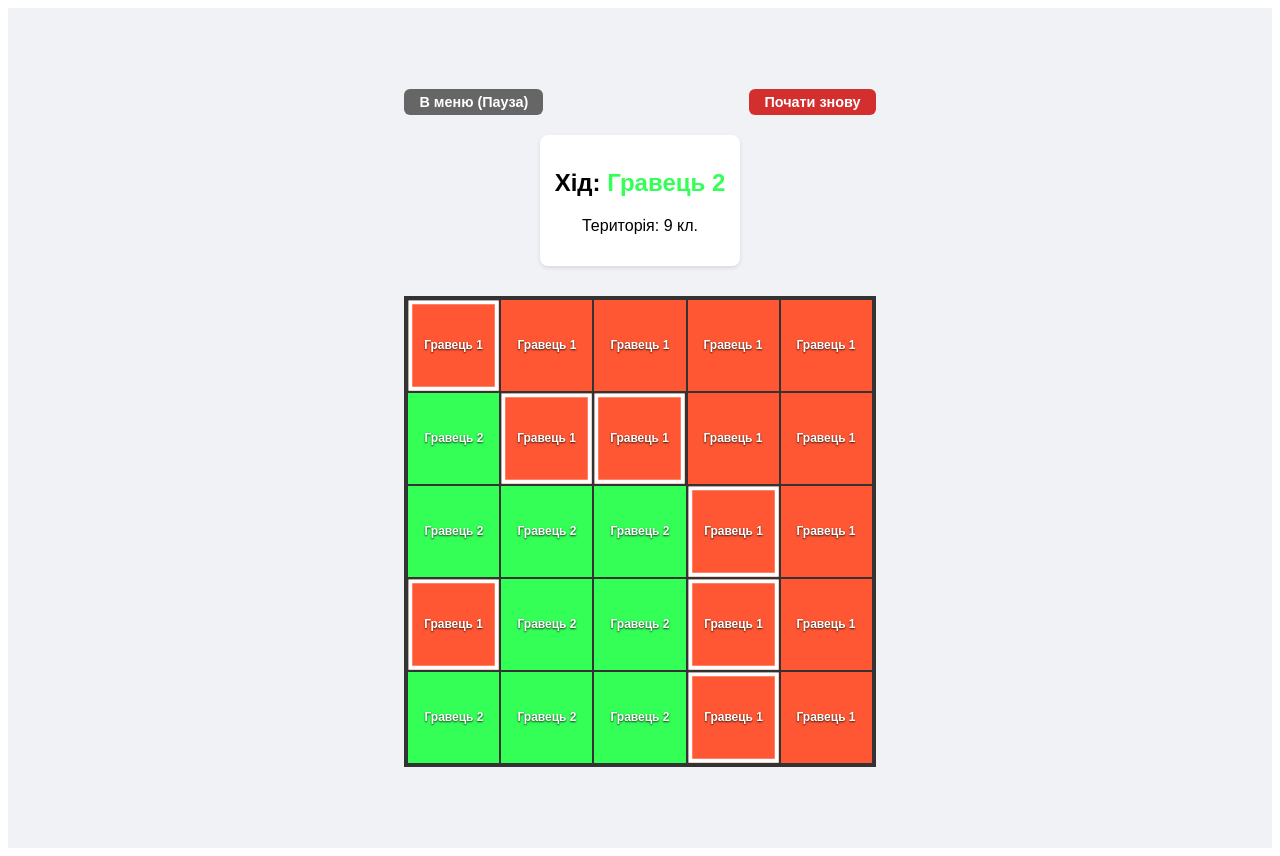
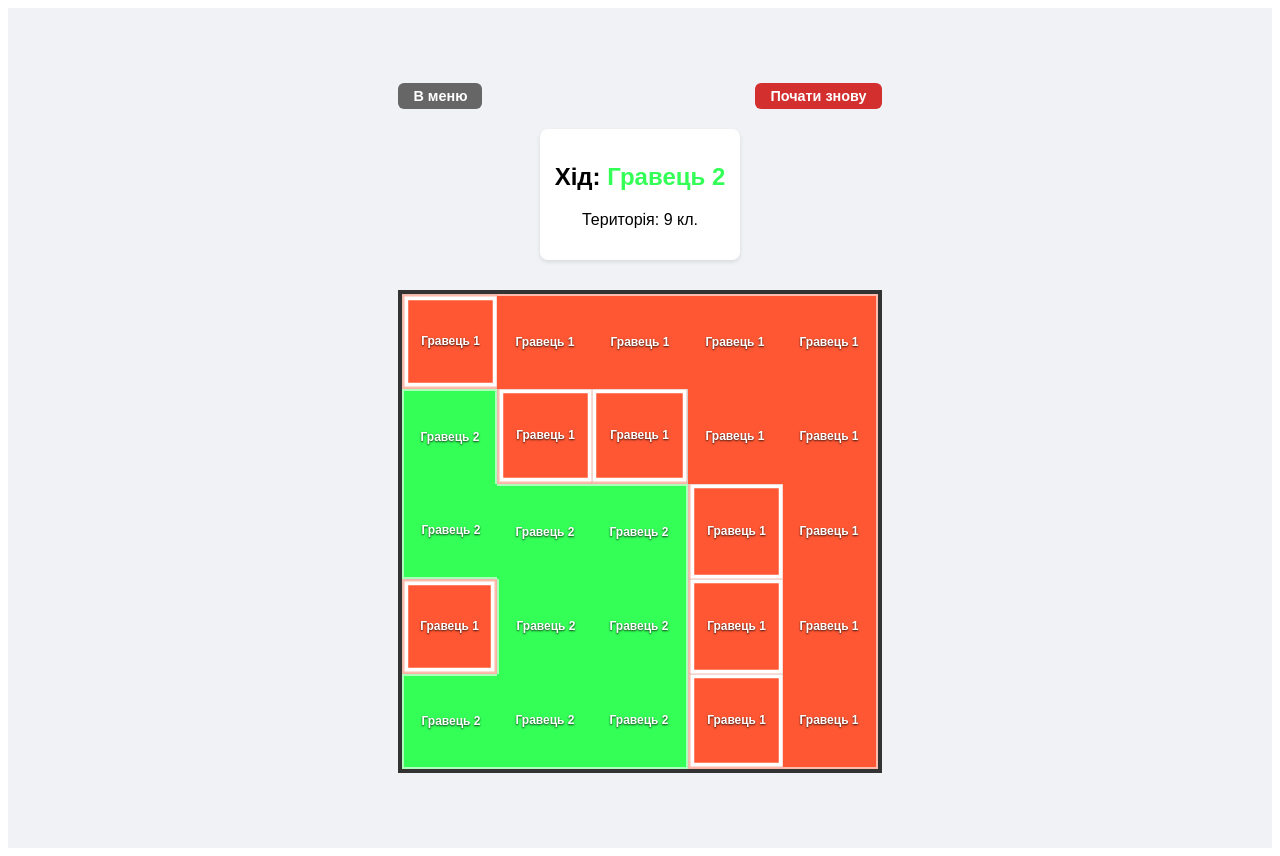
Before and after one commit to gamlinskijoleg/pole, a Next.js app: page / in a window 1280 px wide. Both pictures are taken after a click on the button "Почати гру". Built offline with nearby package versions, Linux system fonts and the light colour scheme.

Commit message:
refactor(GameBoard): improve code readability and add getOwnerIdAt function style(game.module.css): adjust grid layout by removing gap and changing background color

```diff
--- a/src/app/components/GameBoard.tsx
+++ b/src/app/components/GameBoard.tsx
@@ -1,6 +1,6 @@
 // app/components/GameBoard.tsx
-import styles from "../game.module.css";
-import { Player, Cell } from "../types";
+import styles from '../game.module.css';
+import { Player, Cell } from '../types';
 
 interface GameBoardProps {
   grid: Cell[];
@@ -21,53 +21,40 @@ export default function GameBoard({
   gridSize,
   onCellClick,
   onReset,
-  onToMenu,
+  onToMenu
 }: GameBoardProps) {
-  // Допоміжна функція для візуалізації (чи є сусідом)
-  // Дублюємо логіку візуально, щоб не тягнути її з батька,
-  // або можна передати з батька функцію isNeighbor
+
   const isNeighborToCurrent = (targetCell: Cell) => {
     if (currentPlayerId === null) return false;
-    const playerCells = grid.filter((c) => c.ownerId === currentPlayerId);
-    return playerCells.some(
-      (pc) =>
-        Math.abs(pc.x - targetCell.x) + Math.abs(pc.y - targetCell.y) === 1,
-    );
+    const playerCells = grid.filter(c => c.ownerId === currentPlayerId);
+    return playerCells.some(pc => Math.abs(pc.x - targetCell.x) + Math.abs(pc.y - targetCell.y) === 1);
   };
 
-  const currentPlayer = players.find((p) => p.id === currentPlayerId);
+  const currentPlayer = players.find(p => p.id === currentPlayerId);
+
+  // --- НОВА ФУНКЦІЯ: Отримати власника за координатами ---
+  const getOwnerIdAt = (x: number, y: number): number | null => {
+    // Перевірка на вихід за межі поля
+    if (x < 0 || x >= gridSize || y < 0 || y >= gridSize) return -1; // -1 означає "межа карти"
+
+    const cell = grid.find(c => c.x === x && c.y === y);
+    return cell ? cell.ownerId : null;
+  };
 
   return (
     <div className={styles.gameBoard}>
-      <div
-        style={{
-          display: "flex",
-          gap: "10px",
-          width: "100%",
-          maxWidth: "500px",
-          justifyContent: "space-between",
-        }}
-      >
+
+      <div style={{ display: 'flex', gap: '10px', width: '100%', maxWidth: '500px', justifyContent: 'space-between' }}>
         <button
           className={styles.button}
-          style={{
-            width: "auto",
-            padding: "5px 15px",
-            fontSize: "0.9rem",
-            background: "#666",
-          }}
+          style={{ width: 'auto', padding: '5px 15px', fontSize: '0.9rem', background: '#666' }}
           onClick={onToMenu}
         >
-          В меню (Пауза)
+          В меню
         </button>
         <button
           className={styles.button}
-          style={{
-            width: "auto",
-            padding: "5px 15px",
-            fontSize: "0.9rem",
-            background: "#d32f2f",
-          }}
+          style={{ width: 'auto', padding: '5px 15px', fontSize: '0.9rem', background: '#d32f2f' }}
           onClick={onReset}
         >
           Почати знову
@@ -76,8 +63,7 @@ export default function GameBoard({
 
       <div className={styles.infoPanel}>
         <h2>
-          Хід:{" "}
-          <span style={{ color: currentPlayer?.color }}>
+          Хід: <span style={{ color: currentPlayer?.color }}>
             {currentPlayer?.name}
           </span>
         </h2>
@@ -89,20 +75,36 @@ export default function GameBoard({
         style={{ gridTemplateColumns: `repeat(${gridSize}, 1fr)` }}
       >
         {grid.map((cell, idx) => {
-          const owner = players.find((p) => p.id === cell.ownerId);
+          const owner = players.find(p => p.id === cell.ownerId);
 
-          // Логіка підсвітки
-          const isNeighbor =
-            currentPlayerId !== null && isNeighborToCurrent(cell);
-          const isEnemy =
-            cell.ownerId !== null && cell.ownerId !== currentPlayerId;
-          const isTarget = phase === "MAP_SELECTION" && isNeighbor && isEnemy;
+          const isNeighbor = currentPlayerId !== null && isNeighborToCurrent(cell);
+          const isEnemy = cell.ownerId !== null && cell.ownerId !== currentPlayerId;
+          const isTarget = phase === 'MAP_SELECTION' && isNeighbor && isEnemy;
+
+          // --- ЛОГІКА КОРДОНІВ ---
+          // Ми малюємо кордон, якщо сусід має ІНШОГО власника (або це край карти)
+          // Стиль кордону: товстий білий (або темний), якщо це межа регіону
+          const borderStyle = '2px solid rgba(255, 255, 255, 0.6)'; // Напівпрозорий білий
+
+          const topOwner = getOwnerIdAt(cell.x, cell.y - 1);
+          const bottomOwner = getOwnerIdAt(cell.x, cell.y + 1);
+          const leftOwner = getOwnerIdAt(cell.x - 1, cell.y);
+          const rightOwner = getOwnerIdAt(cell.x + 1, cell.y);
+
+          const styleObj = {
+            backgroundColor: owner?.color || '#333',
+            // Якщо власник сусіда не співпадає з поточним -> малюємо кордон
+            borderTop: topOwner !== cell.ownerId ? borderStyle : 'none',
+            borderBottom: bottomOwner !== cell.ownerId ? borderStyle : 'none',
+            borderLeft: leftOwner !== cell.ownerId ? borderStyle : 'none',
+            borderRight: rightOwner !== cell.ownerId ? borderStyle : 'none',
+          };
 
           return (
             <div
               key={idx}
-              className={`${styles.cell} ${isTarget ? styles.potentialTarget : ""}`}
-              style={{ backgroundColor: owner?.color || "#333" }}
+              className={`${styles.cell} ${isTarget ? styles.potentialTarget : ''}`}
+              style={styleObj}
               onClick={() => onCellClick(cell)}
               title={owner?.name}
             >
--- a/src/app/game.module.css
+++ b/src/app/game.module.css
@@ -104,9 +104,11 @@
 
 .grid {
 	display: grid;
-	gap: 2px;
-	background-color: #333;
-	border: 4px solid #333;
+	/* ЗМІНА: Прибираємо gap, щоб клітинки злилися */
+	gap: 0;
+	/* Можна змінити колір фону підкладки, він тепер буде менш помітний */
+	background-color: #ccc;
+	border: 4px solid #333; /* Зовнішня рамка всього поля */
 }
 
 .cell {
@@ -130,6 +132,8 @@
 
 	/* Можна додати мінімальну висоту, щоб сітка не "стрибала" */
 	aspect-ratio: 1;
+	border-radius: 0;
+	box-sizing: border-box;
 }
 .cell:hover {
 	opacity: 0.8;
```
